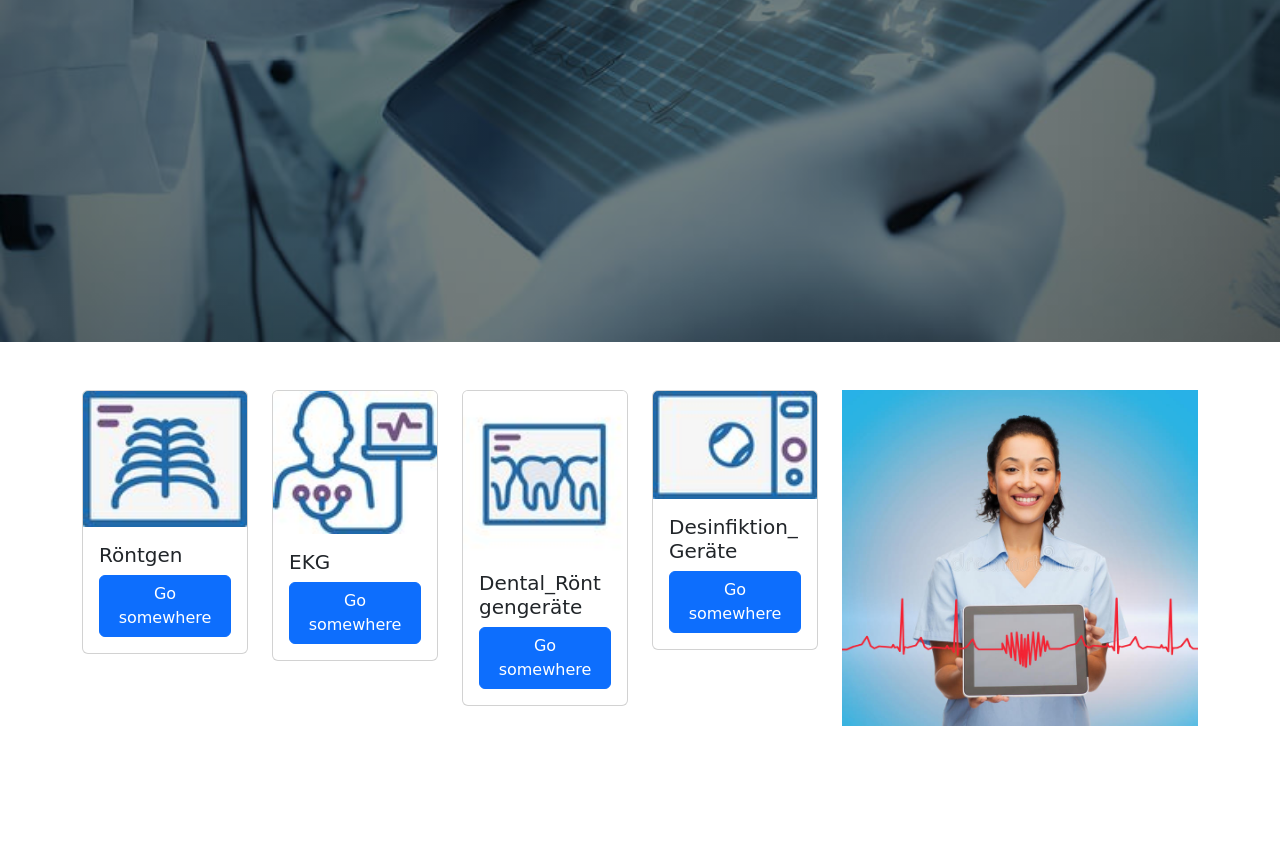
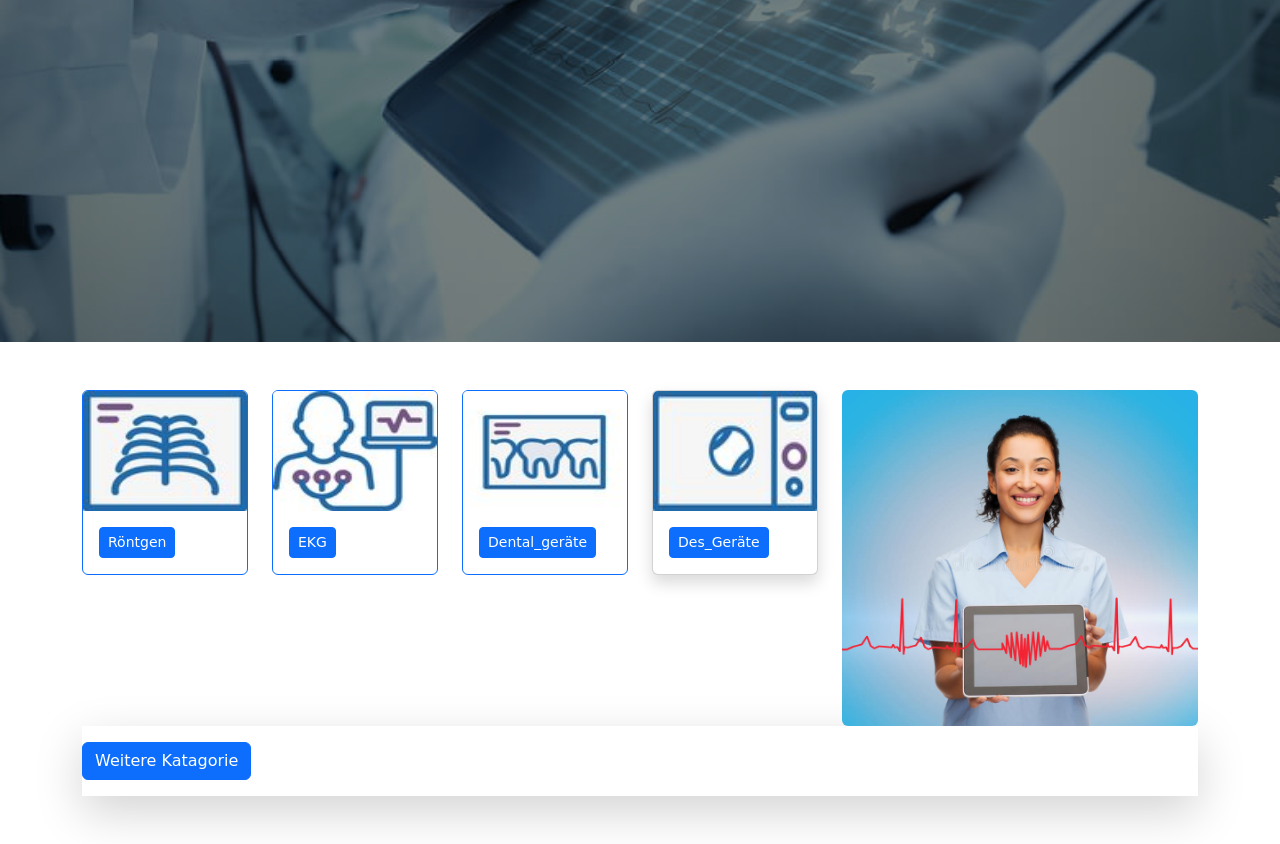
Before and after one commit to zbari023/Medical-page, a plain HTML site: page index.html in a window 1280 px wide. Shown: the part 458-1302 px from the top of the page. Before the commit the page ends 1232 px from the top, so only its background shows below. Drawn offline with nearby package versions, Linux system fonts and the light colour scheme; a web font is replaced by a local one.

Commit message:
also new work

```diff
--- a/codcss.css
+++ b/codcss.css
@@ -58,3 +58,6 @@ header {
     color: cornsilk;
 
 }
+.backcolor{
+    background: darkgray;
+}
--- a/index.html
+++ b/index.html
@@ -57,53 +57,60 @@
         <div class="container my-5">
             <div class="row">
                 <div class="col-12 col-sm-6 col-md-2 col-lg-2 col-xl-2">
-                    <div class="card">
-                        <img src="Röntgen.jpg" class="card-img-top" alt="...">
+                    <div class="card border-primary">
+                        <img src="Röntgen.jpg" width="100" height="120" class="card-img-top" alt="...">
                         <div class="card-body">
-                            <h5 class="card-title">Röntgen</h5>
-                            <a href="#" class="btn btn-primary">Go somewhere</a>
+                            <a href="https://www.medizintechnikmarkt.de/"
+                                class="btn btn-primary btn-sm ms-0">Röntgen</a>
                         </div>
                     </div>
 
 
                 </div>
                 <div class="col-12 col-sm-6 col-md-2 col-lg-2 col-xl-2">
-                    <div class="card">
-                        <img src="EKG.jpg" class="card-img-top" alt="...">
+                    <div class="card border-primary">
+                        <img src="EKG.jpg" width="100" height="120" class="card-img-top" alt="...">
                         <div class="card-body">
-                            <h5 class="card-title">EKG</h5>
-                            <a href="#" class="btn btn-primary">Go somewhere</a>
+                            <a href="https://www.medizintechnikmarkt.de/" class="btn btn-primary btn-sm ms-0">EKG</a>
                         </div>
                     </div>
                 </div>
                 <div class="col-12 col-sm-6 col-md-2 col-lg-2 col-xl-2">
-                    <div class="card">
-                        <img src="Dental_Röntgengeräte.jpg" class="card-img-top" alt="...">
+                    <div class="card border-primary">
+                        <img src="Dental_Röntgengeräte.jpg" width="100" height="120" class="card-img-top" alt="...">
                         <div class="card-body">
-                            <h5 class="card-title">Dental_Röntgengeräte</h5>
-                            <a href="#" class="btn btn-primary">Go somewhere</a>
+                            <a href="https://www.medizintechnikmarkt.de/"
+                                class="btn btn-primary btn-sm ms-0">Dental_geräte</a>
                         </div>
                     </div>
 
 
                 </div>
                 <div class="col-12 col-sm-6 col-md-2 col-lg-2 col-xl-2">
-                    <div class="card">
-                        <img src="Desinfiktion_Geräte.jpg" class="card-img-top" alt="...">
+                    <div class="card shadow">
+                        <img src="Desinfiktion_Geräte.jpg" width="100" height="120" class="card-img-top" alt="...">
                         <div class="card-body">
-                            <h5 class="card-title">Desinfiktion_Geräte</h5>
-                            <a href="#" class="btn btn-primary">Go somewhere</a>
+                            <a href="https://www.medizintechnikmarkt.de/"
+                                class="btn btn-primary btn-sm ms-0">Des_Geräte</a>
                         </div>
                     </div>
 
 
                 </div>
                 <div class="col-12 col-sm-12 col-md-4 col-lg-4 col-xl-4 ">
-                <img src="krankenschwester2.jpg" class="img-fluid" alt="">
+                    <img src="krankenschwester2.jpg" class="img-fluid rounded" alt="">
                 </div>
             </div>
+            <div class="shadow-lg">
+                <a href="https://www.medizintechnikmarkt.de/" type="button" class="btn btn-primary my-3">Weitere
+                    Katagorie</a>
+            </div>
         </div>
+
+
+
     </div>
+
 
 
 
```
